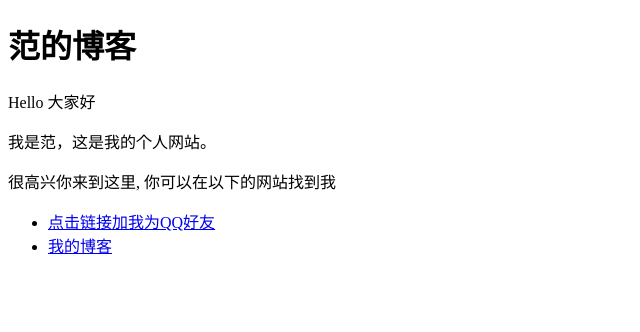
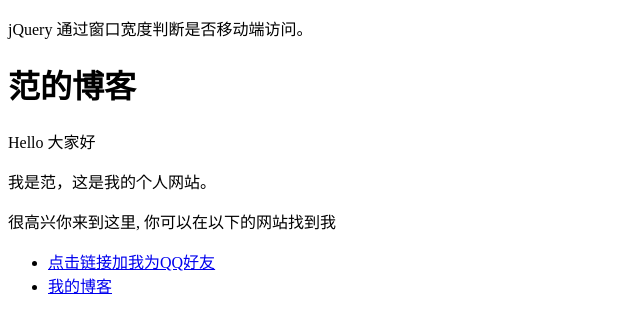
Before and after one commit to fhr7hhx/fhr7hhx.github.io, a plain HTML site: page index.html in a window 1280 px wide. Shown: the whole page, without its empty margins (0-640 px from the left). Drawn offline with nearby package versions, Linux system fonts and the light colour scheme.

Commit message:
更新 index.html

```diff
--- a/index.html
+++ b/index.html
@@ -5,6 +5,11 @@
 <title>F's blog</title>
 </head>
 <body>
+
+<script src="https://cdn.staticfile.org/jquery/2.2.4/jquery.min.js"></script>
+<p>
+  jQuery 通过窗口宽度判断是否移动端访问。
+</p>
 
 <h1>范的博客</h1>
 
```
